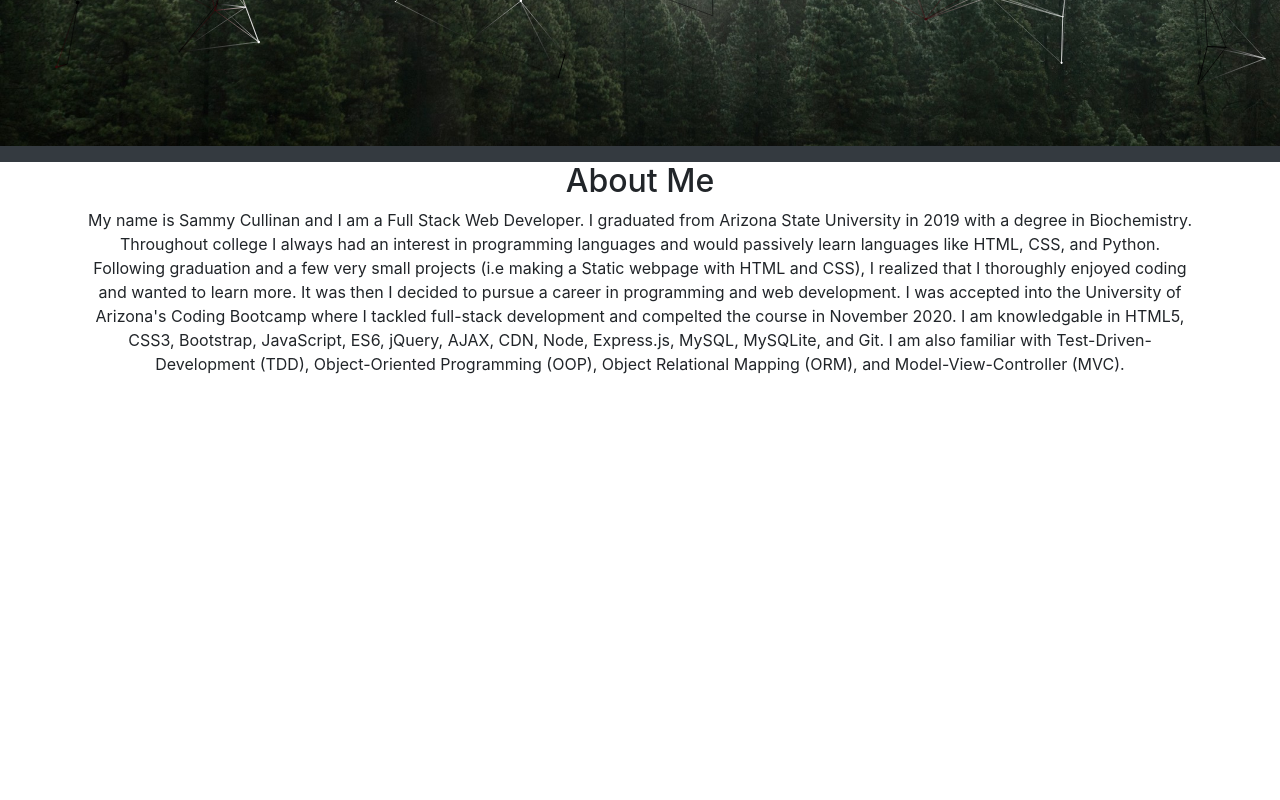
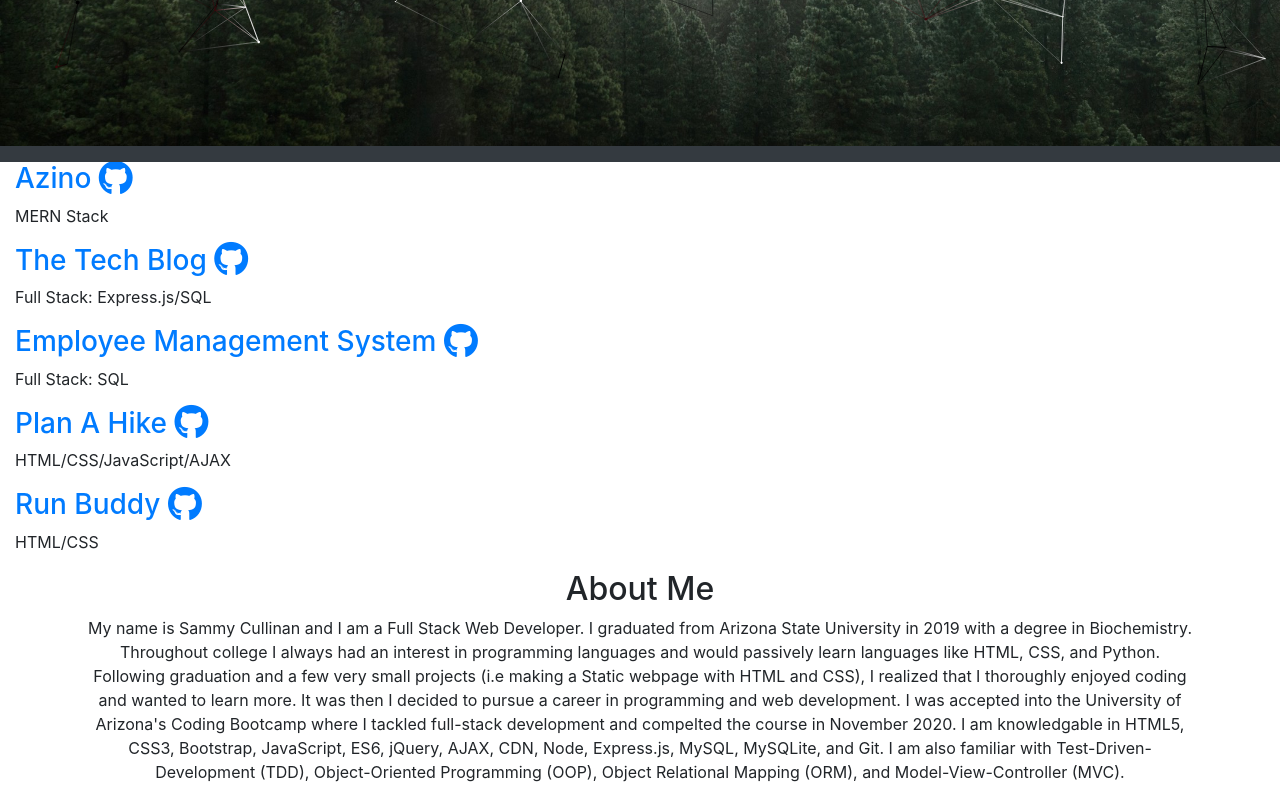
Before and after one commit to cullinans1/re-portfolio, a React (Create React App) app: page / in a window 1280 px wide. Shown: the part 707-1507 px from the top of the page. Before the commit the page ends 1099 px from the top, so only its background shows below. Built offline with nearby package versions, Linux system fonts and the light colour scheme.

Commit message:
projects are displayed with correct info

```diff
--- a/public/index.html
+++ b/public/index.html
@@ -38,7 +38,6 @@
     <noscript>You need to enable JavaScript to run this app.</noscript>
     <div id="root"></div>
 
-
     <!--
       This HTML file is a template.
       If you open it directly in the browser, you will see an empty page.
@@ -65,7 +64,11 @@
       integrity="sha384-JjSmVgyd0p3pXB1rRibZUAYoIIy6OrQ6VrjIEaFf/nJGzIxFDsf4x0xIM+B07jRM"
       crossorigin="anonymous"
     ></script>
-    <script src='./particle.js'></script>
-    <script src='./particles.min.js'></script>
+    <script
+      src="https://kit.fontawesome.com/41b8f8fe15.js"
+      crossorigin="anonymous"
+    ></script>
+    <script src="./particle.js"></script>
+    <script src="./particles.min.js"></script>
   </body>
 </html>
--- a/src/App.js
+++ b/src/App.js
@@ -3,6 +3,7 @@ import Nav from "./components/Nav";
 import Header from "./components/Header";
 import Page from "./components/Page";
 import "./App.css";
+import Portfolio from "./components/Portfolio";
 
 function App() {
   const [pages] = useState([
@@ -28,6 +29,7 @@ function App() {
         currentPage={currentPage}
       ></Nav>
       <main>
+        <Portfolio></Portfolio>
         <Page currentPage={currentPage}></Page>
       </main>
     </div>
--- a/src/components/Header/index.js
+++ b/src/components/Header/index.js
@@ -6,6 +6,9 @@ function Header() {
       <canvas className="background"></canvas>
         <h1>Samuel Cullinan</h1>
         <p className="lead"> Full Stack Developer</p>
+        <button className='btn btn-lg btn-outline-dark'>
+        <i class="fab fa-github fa-lg"></i>
+        </button>
     </div>
   );
 }
--- a/src/components/Portfolio/index.js
+++ b/src/components/Portfolio/index.js
@@ -1,12 +1,54 @@
-import React from 'react';
-import Project from '../Project';
+import React, { useState } from "react";
+import Project from "../Project";
 
 function Portfolio() {
-    return(
-        <div>
-            <h1>My Projects text</h1>
-        </div>
-    )
+  //array with projects in it
+  const [projects] = useState([
+    {
+      name: "azino",
+      displayName: "Azino",
+      description: "MERN Stack",
+      link: "http://enigmatic-sands-19183.herokuapp.com/",
+      repo: "https://github.com/cullinans1/azino-athletics",
+    },
+    {
+      name: "techblog",
+      displayName: "The Tech Blog",
+      description: "Full Stack: Express.js/SQL",
+      link: "https://peaceful-peak-03942.herokuapp.com/",
+      repo: "https://github.com/cullinans1/tech-blog",
+    },
+    {
+      name: "ems",
+      displayName: "Employee Management System",
+      description: "Full Stack: SQL",
+      link: "https://fast-everglades-76261.herokuapp.com/",
+      repo: "https://github.com/cullinans1/employee-management-system",
+    },
+    {
+      name: "planahike",
+      displayName: "Plan A Hike",
+      description: "HTML/CSS/JavaScript/AJAX",
+      link: "https://cullinans1.github.io/Plan-A-hike/",
+      repo: "https://github.com/cullinans1/PlanAHike",
+    },
+    {
+      name: "runbuddy",
+      displayName: "Run Buddy",
+      description: "HTML/CSS",
+      link: "https://cullinans1.github.io/run-buddy/",
+      repo: "https://github.com/cullinans1/run-buddy",
+    },
+  ]);
+  return (
+    <div>
+      <div className="container-fluid">
+        {projects.map((project, idx) => (
+          <Project project={project} key={"project" + idx} />
+        ))}
+      </div>
+    </div>
+  );
 }
 
 export default Portfolio;
--- a/src/components/Project/index.js
+++ b/src/components/Project/index.js
@@ -1,11 +1,27 @@
-import React from 'react';
+import React from "react";
 
 function Project({ project }) {
-    return(
-        <div>
+  const { name, displayName, description, link, repo } = project;
 
-        </div>
-    )
+  return (
+    <div className="project" key="name">
+        {/* load corresponding image for each project */}
+      {/* <img
+        src={require(`../../assets/projects/${name}.jpg`)}
+        alt={displayName}
+        className="project-img"
+      /> */}
+      <div className="project-text">
+        <h3>
+          <a href={link} target="_blank">{displayName}</a>{" "}
+          <a href={repo} target="_blank">
+            <i class="fab fa-github fa-lg"></i>
+          </a>
+        </h3>
+        <p>{description}</p>
+      </div>
+    </div>
+  );
 }
 
 export default Project;
```
